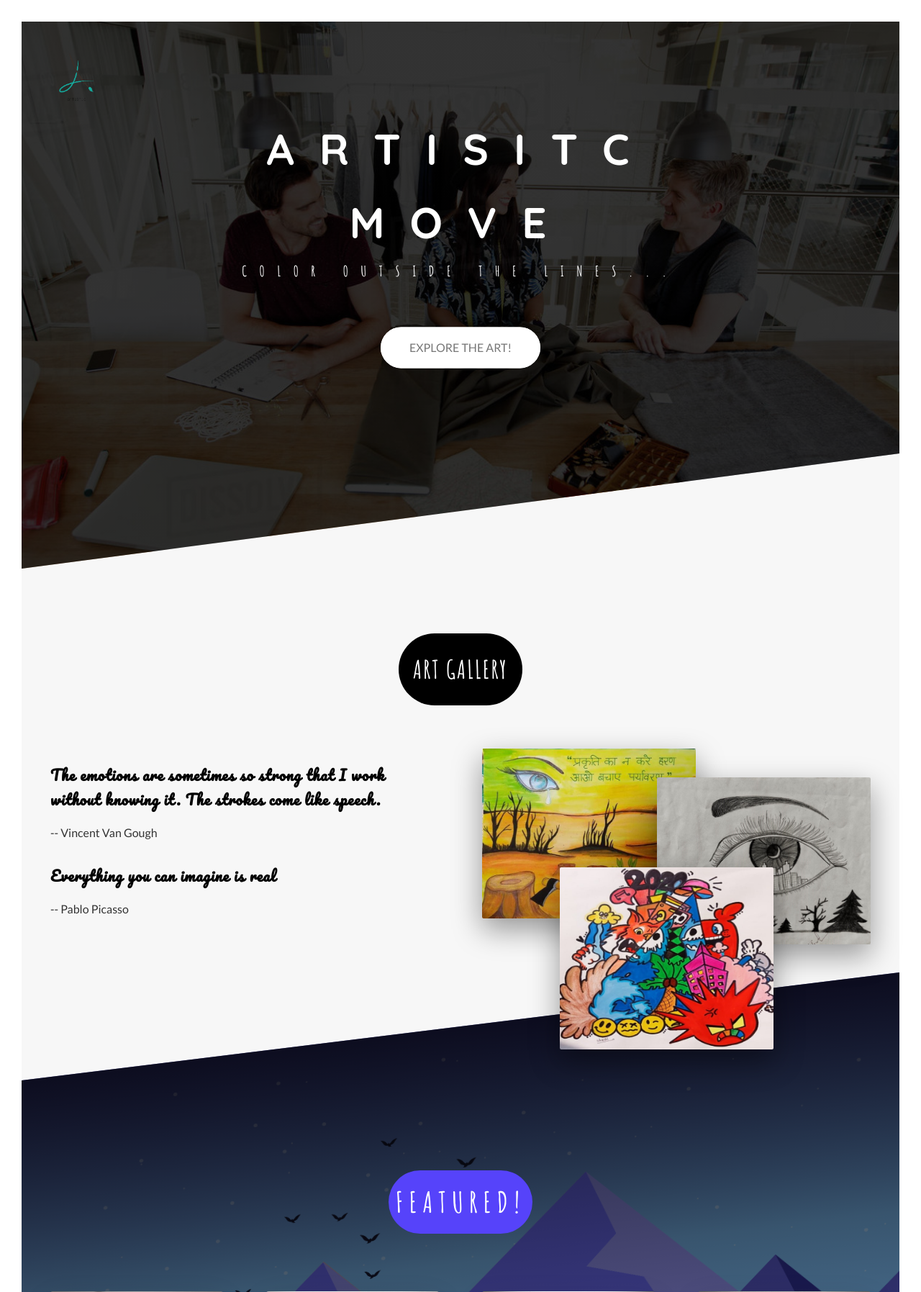
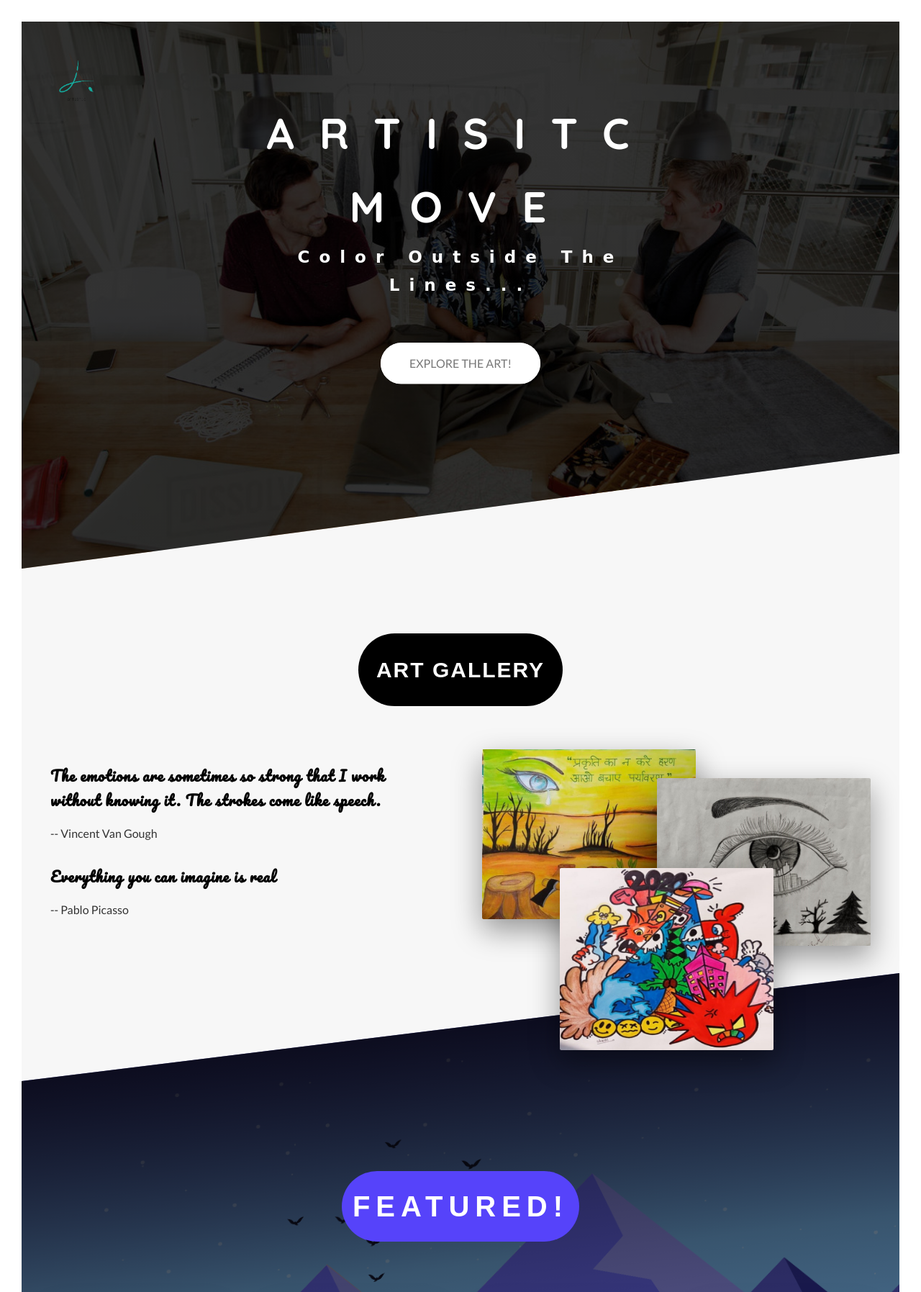
Before and after one commit to ArchMasterX/artistic-move, a PHP site: page /css/index.html in a window 1280 px wide. Shown: the top 1795 px of the page at 72% size. Run offline with PHP 8.4, Linux system fonts and the light colour scheme; some web fonts are replaced.

Commit message:
Add files via upload

```diff
--- a/css/style.css
+++ b/css/style.css
@@ -105,24 +105,25 @@ body {
         font-size: 5rem; } }
   .heading-primary--sub {
     display: block;
-    font-size: 2rem;
+    font-size: 2.3rem;
     font-weight: 700;
-    letter-spacing: 1.75rem;
+    letter-spacing: 1.3rem;
     animation: moveInRight 1s ease-out;
-    font-family: 'amatic SC'; }
+    font-family: 'Jim Nightshade', cursive;
+    text-transform: capitalize; }
     @media only screen and (max-width: 37.5em) {
       .heading-primary--sub {
         letter-spacing: .3rem;
         font-size: 3rem; } }
 
 .heading-secondary {
-  font-size: 3.5rem;
-  font-family: "amatic SC";
+  font-size: 3rem;
+  font-family: 'Montserrat', sans-serif;
   text-transform: uppercase;
   font-weight: 700;
   display: inline-block;
   background-color: #000;
-  padding: 2rem;
+  padding: 2.5rem;
   border-radius: 100px;
   color: #fff;
   letter-spacing: .2rem;
@@ -138,17 +139,17 @@ body {
     color: #000;
     text-shadow: 0.5rem 1rem 2rem rgba(0, 0, 0, 0.2); }
   .heading-secondary-1 {
-    padding: 1rem;
+    padding: 1.5rem;
     font-size: 4rem;
     letter-spacing: 0.8rem;
     background-color: #5643fa; }
   .heading-secondary-2 {
-    padding: 1rem;
+    padding: 1.5rem;
     font-size: 4rem;
     letter-spacing: 0.8rem;
     background-color: #2998ff; }
   .heading-secondary-3 {
-    padding: 1rem;
+    padding: 1.5rem;
     font-size: 2rem;
     letter-spacing: 0.8rem;
     background-color: #5643fa; }
@@ -512,11 +513,15 @@ body {
     background-image: url(../img/45.jpg);
     background-size: cover;
     position: relative; }
-    .feature-box-5__new-box {
+  .feature-box-6 {
+    background-image: url(../img/46.jpg);
+    background-size: cover;
+    position: relative; }
+    .feature-box-6__new-box {
       position: absolute;
-      float: left;
+      float: right;
       top: -7%;
-      left: -13%;
+      left: 15%;
       background: crimson;
       border-radius: 3px 0 0 3px;
       color: #fff;
@@ -528,7 +533,7 @@ body {
       margin: 0 10px 10px 0;
       text-decoration: none;
       -webkit-transition: color 0.2s; }
-      .feature-box-5__new-box::before {
+      .feature-box-6__new-box::before {
         background: #fff;
         border-radius: 10px;
         box-shadow: inset 0 1px rgba(0, 0, 0, 0.25);
@@ -538,7 +543,7 @@ body {
         position: absolute;
         width: 6px;
         top: 10px; }
-      .feature-box-5__new-box::after {
+      .feature-box-6__new-box::after {
         background: #fff;
         border-left: 10px solid #eee;
         content: '';
```
Also changed, not shown: index.html (+17 -6 lines), Img/46.jpg (added).
